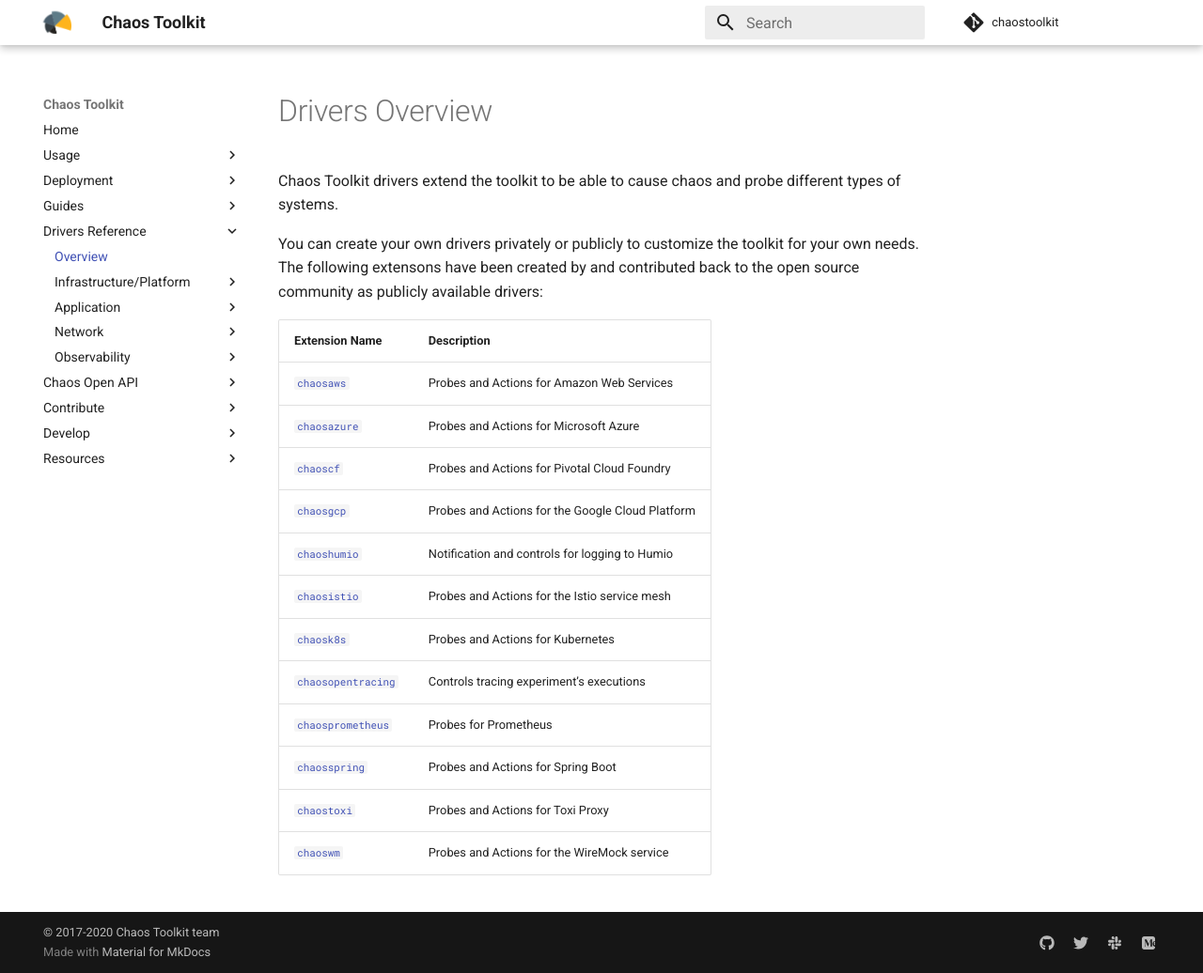
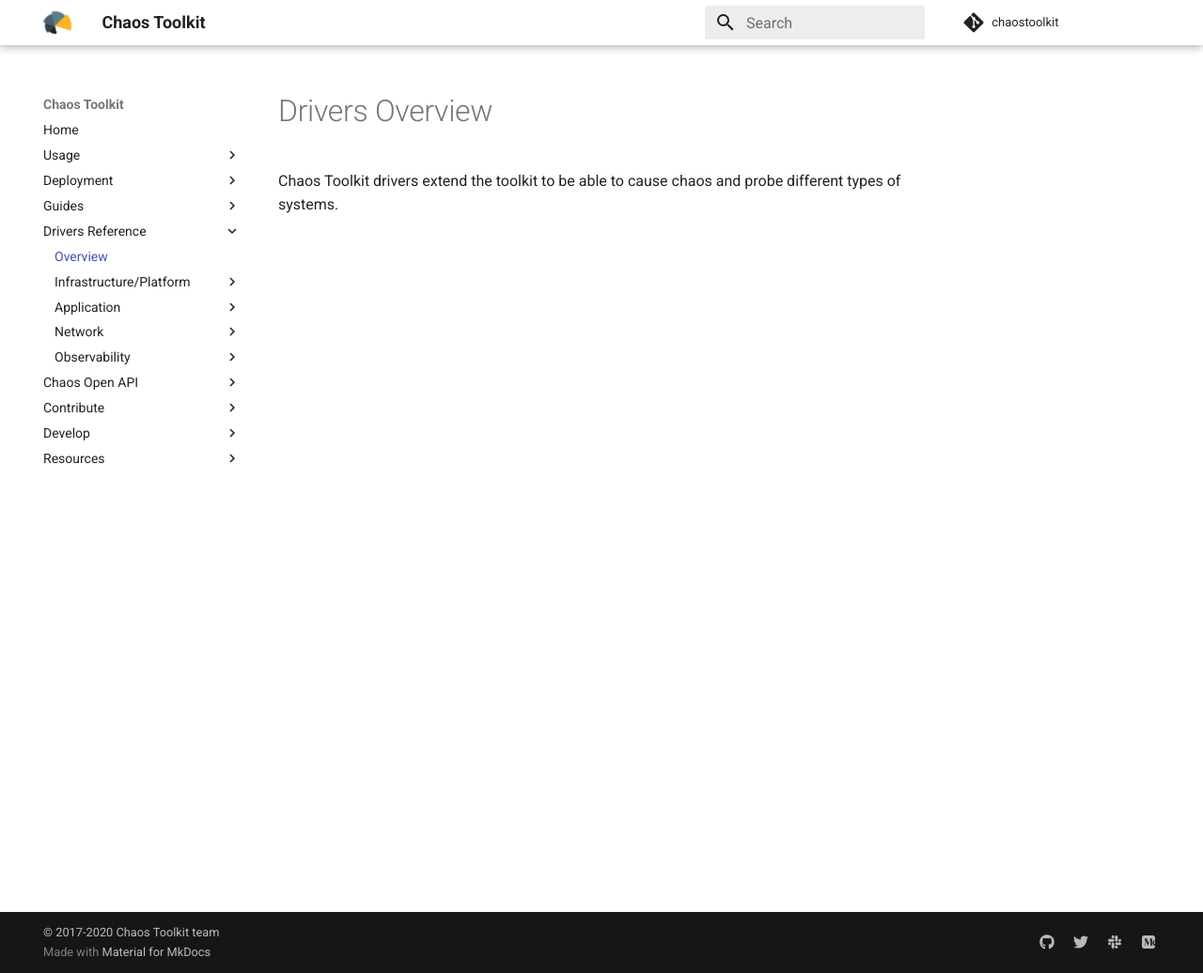
Before and after one commit to chaostoolkit/chaostoolkit-documentation, an MkDocs documentation site: the page built from sources/drivers/overview.md, in a window 1280 px wide and 1036 px high. Shown: the whole window at 94% size. Built offline with MkDocs 1.6.1 and Material for MkDocs 9.7.7, drawn with Linux system fonts in a browser that asks for light colours; comment, search, counter and statistics services are not loaded.

Commit message:
Usually not updated
Signed-off-by: Sylvain Hellegouarch <sh@defuze.org>

```diff
--- a/sources/drivers/overview.md
+++ b/sources/drivers/overview.md
@@ -1,20 +1,3 @@
 # Drivers Overview
 
 Chaos Toolkit drivers extend the toolkit to be able to cause chaos and probe different types of systems.
-
-You can create your own drivers privately or publicly to customize the toolkit for your own needs. The following extensons have been created by and contributed back to the open source community as publicly available drivers:
-
-| Extension Name                          | Description |
-| --------------------------------------- | ----------- |
-| [`chaosaws`](./aws.md) | Probes and Actions for Amazon Web Services |
-| [`chaosazure`](./azure.md) | Probes and Actions for Microsoft Azure |
-| [`chaoscf`](./cloudfoundry.md) | Probes and Actions for Pivotal Cloud Foundry |
-| [`chaosgcp`](./gcp.md) | Probes and Actions for the Google Cloud Platform |
-| [`chaoshumio`](./humio.md) | Notification and controls for logging to Humio |
-| [`chaosistio`](./istio.md) | Probes and Actions for the Istio service mesh |
-| [`chaosk8s`](./kubernetes.md) | Probes and Actions for Kubernetes |
-| [`chaosopentracing`](./opentracing.md) | Controls tracing experiment's executions |
-| [`chaosprometheus`](./prometheus.md) | Probes for Prometheus |
-| [`chaosspring`](./spring.md) | Probes and Actions for Spring Boot |
-| [`chaostoxi`](./toxiproxy.md) | Probes and Actions for Toxi Proxy |
-| [`chaoswm`](./wiremock.md) | Probes and Actions for the WireMock service |
```
